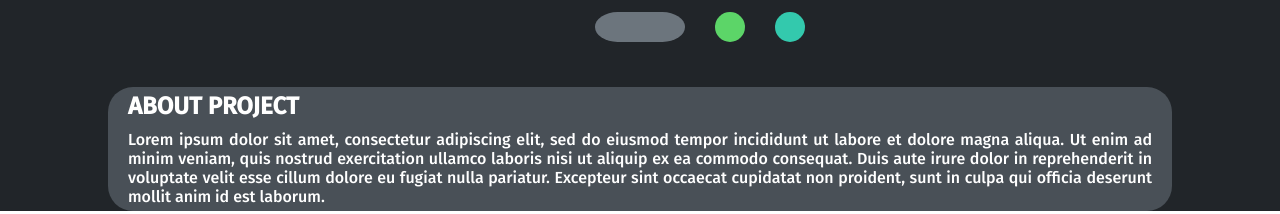
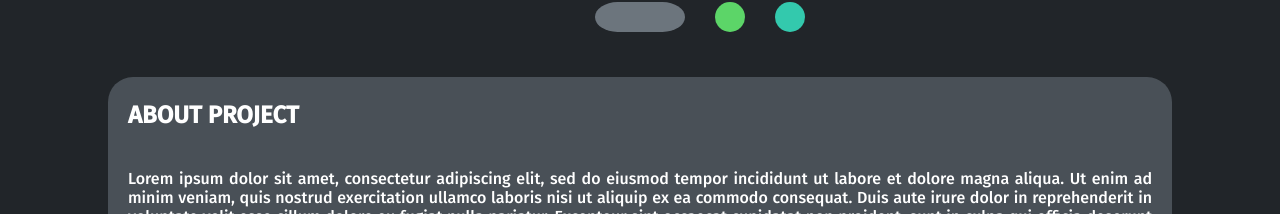
Before and after one commit to the-template-project/root, a React (Create React App) app: page / in a window 1280 px wide. Shown: the part 738-952 px from the top of the page. Built offline with nearby package versions, Linux system fonts and the light colour scheme.

Commit message:
Remove white space below.

```diff
--- a/src/components/Carousel/Carousel.module.css
+++ b/src/components/Carousel/Carousel.module.css
@@ -11,7 +11,7 @@
 .carousel-track {
     position: relative;
     align-self: flex-start;
-    padding: 10px 0;
+    padding-top: 10px;
 }
 
 /* CarouselItem.jsx */
@@ -61,15 +61,12 @@
 .carousel-project-text {
     display: flex;
     flex-direction: column;
+
     background-color: #495057;
     color: white;
     width: 80%;
     padding: 0 20px;
     border-radius: 25px;
-}
-
-.carousel-project-text p {
-    margin: 5px 0;
 }
 
 .carousel-project-text-title {
```
